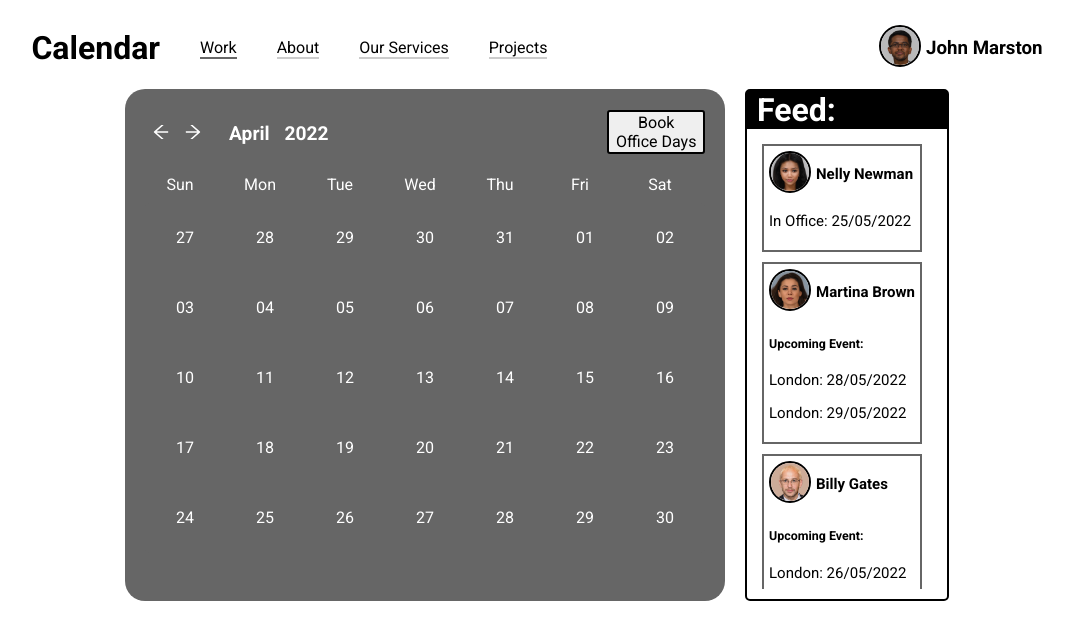
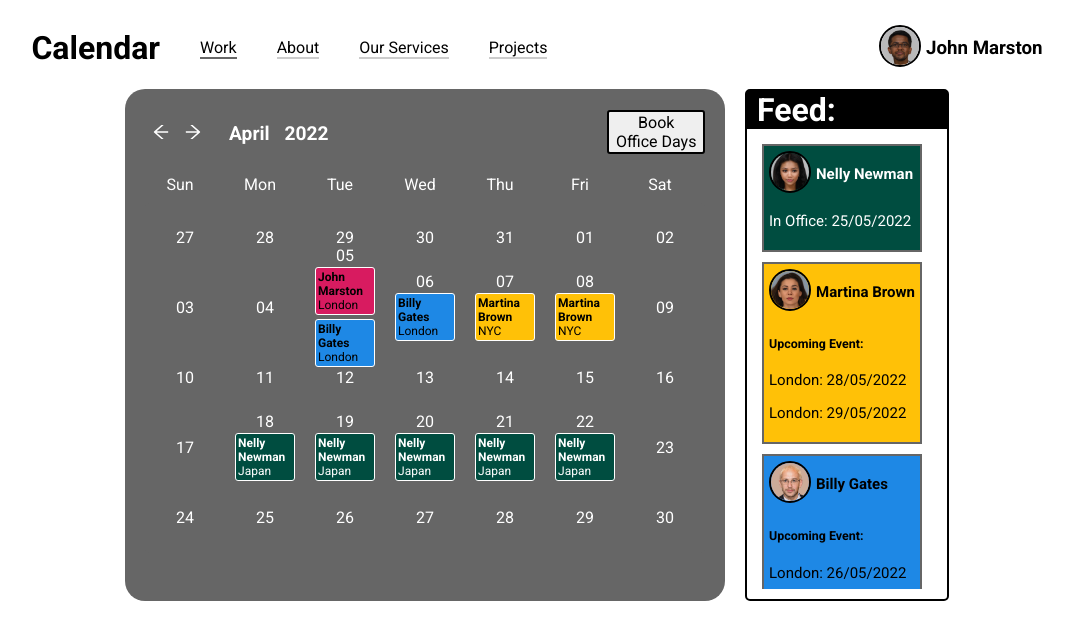
Before and after one commit to jakecoombs/work-calendar, a React (Create React App) app: page / in a window 1280 px wide. Shown: the top 640 px of the page, without its empty margins (103-1176 px from the left). Built offline with nearby package versions, Linux system fonts and the light colour scheme; a web font is replaced by a local one.

Commit message:
Add calendar entries and colors

```diff
--- a/src/consts.ts
+++ b/src/consts.ts
@@ -1,30 +1,89 @@
-export const users = [
+import { User, Event } from "./types";
+
+export const users: User[] = [
   {
     id: 1,
     name: "John Marston",
     email: "jmarston@gmail.com",
     image: "john_marston.jpg",
-    color: "",
+    bgColor: "#D81B60",
+    color: "black",
   },
   {
     id: 2,
     name: "Billy Gates",
     email: "bgates@gmail.com",
     image: "billy_gates.jpg",
-    color: "",
+    bgColor: "#1E88E5",
+    color: "black",
   },
   {
     id: 3,
     name: "Martina Brown",
     email: "mbrown@gmail.com",
     image: "martina_brown.jpg",
-    color: "",
+    bgColor: "#FFC107",
+    color: "black",
   },
   {
     id: 4,
     name: "Nelly Newman",
     email: "nnewman@gmail.com",
     image: "nelly_newman.jpg",
-    color: "",
+    bgColor: "#004D40",
+    color: "white",
   },
 ];
+
+export const calendarEvents: Event[] = [
+  {
+    userId: 1,
+    date: new Date("04/05/2022"),
+    location: "London",
+  },
+  {
+    userId: 2,
+    date: new Date("04/05/2022"),
+    location: "London",
+  },
+  {
+    userId: 2,
+    date: new Date("04/06/2022"),
+    location: "London",
+  },
+  {
+    userId: 3,
+    date: new Date("04/07/2022"),
+    location: "NYC",
+  },
+  {
+    userId: 3,
+    date: new Date("04/08/2022"),
+    location: "NYC",
+  },
+  {
+    userId: 4,
+    date: new Date("04/18/2022"),
+    location: "Japan",
+  },
+  {
+    userId: 4,
+    date: new Date("04/19/2022"),
+    location: "Japan",
+  },
+  {
+    userId: 4,
+    date: new Date("04/20/2022"),
+    location: "Japan",
+  },
+  {
+    userId: 4,
+    date: new Date("04/21/2022"),
+    location: "Japan",
+  },
+  {
+    userId: 4,
+    date: new Date("04/22/2022"),
+    location: "Japan",
+  },
+];
--- a/src/lib/components/Calendar/index.tsx
+++ b/src/lib/components/Calendar/index.tsx
@@ -8,6 +8,9 @@ import { CalendarProps } from "./types";
 import * as S from "./styles";
 
 import { Header } from "./Header";
+import { calendarEvents } from "../../../consts";
+import { getUserById } from "../utils/users";
+import { CalendarEntry } from "../CalendarEntry";
 
 function Calendar({
   bgColor,
@@ -127,6 +130,20 @@ function Calendar({
     }
   }
 
+  function getEventsForDate(day: Date) {
+    const eventsOccuring = calendarEvents.filter(
+      (event) => event.date.toString() === day.toString()
+    );
+    return (
+      <>
+        <p>{format(day, "dd")}</p>
+        {eventsOccuring.map((event) => (
+          <CalendarEntry event={event} />
+        ))}
+      </>
+    );
+  }
+
   function blockCursor() {
     if (multipleDates.length >= 2) {
       return "not-allowed";
@@ -198,7 +215,7 @@ function Calendar({
                         : ""
                     }`}
                   >
-                    {format(day, "dd")}
+                    {getEventsForDate(day)}
                   </S.TextDay>
                   {!isContinuous && (
                     <S.Circle
--- a/src/lib/components/Calendar/styles.ts
+++ b/src/lib/components/Calendar/styles.ts
@@ -125,7 +125,6 @@ interface CircleProps {
   display?: string;
 }
 
-
 interface ContinuosBackgroudProps {
   color?: string;
   bgColor?: string;
@@ -188,12 +187,17 @@ export const Day = styled.div<DayProps>`
   }
 `;
 
-export const TextDay = styled.p<DayProps>`
+export const TextDay = styled.div<DayProps>`
   font-size: ${(props) => props.fontSize || "1rem"};
   font-weight: ${(props) => props.fontWeight || "normal"};
   color: ${(props) => props.color || "#FFF"};
   display: flex;
+  flex-direction: column;
   align-items: center;
   justify-content: center;
   z-index: 2;
+  p {
+    margin: 0;
+    padding: 0;
+  }
 `;
--- /dev/null
+++ b/src/lib/components/CalendarEntry/index.tsx
@@ -0,0 +1,16 @@
+import * as S from "./styles";
+
+import { Event } from "../../../types";
+import { getUserById } from "../utils/users";
+
+function CalendarEntry({ event }: { event: Event }) {
+  const user = getUserById(event.userId);
+  return (
+    <S.Entry style={{ background: user.bgColor, color: user.color }}>
+      <p style={{ fontWeight: "bold" }}>{user.name}</p>
+      <p>{event.location}</p>
+    </S.Entry>
+  );
+}
+
+export { CalendarEntry };
--- /dev/null
+++ b/src/lib/components/CalendarEntry/styles.ts
@@ -0,0 +1,9 @@
+import styled from "styled-components";
+
+export const Entry = styled.div`
+  font-size: 0.75rem;
+  margin: 2px 0;
+  padding: 2px;
+  border: 1px solid white;
+  border-radius: 3px;
+`;
--- a/src/lib/components/Feed/index.tsx
+++ b/src/lib/components/Feed/index.tsx
@@ -41,7 +41,9 @@ function Feed() {
       </S.FeedTitle>
       <S.FeedContainer>
         {feedValues.map((item) => (
-          <S.FeedItem>
+          <S.FeedItem
+            style={{ background: item.user.bgColor, color: item.user.color }}
+          >
             <div style={{ display: "flex", alignItems: "center" }}>
               <div style={{ marginRight: "5px" }}>
                 <ProfileImage user={item.user} />
--- a/src/types.ts
+++ b/src/types.ts
@@ -3,6 +3,7 @@ export interface User {
   name: string;
   email: string;
   image: string;
+  bgColor: string;
   color: string;
 }
 
```
